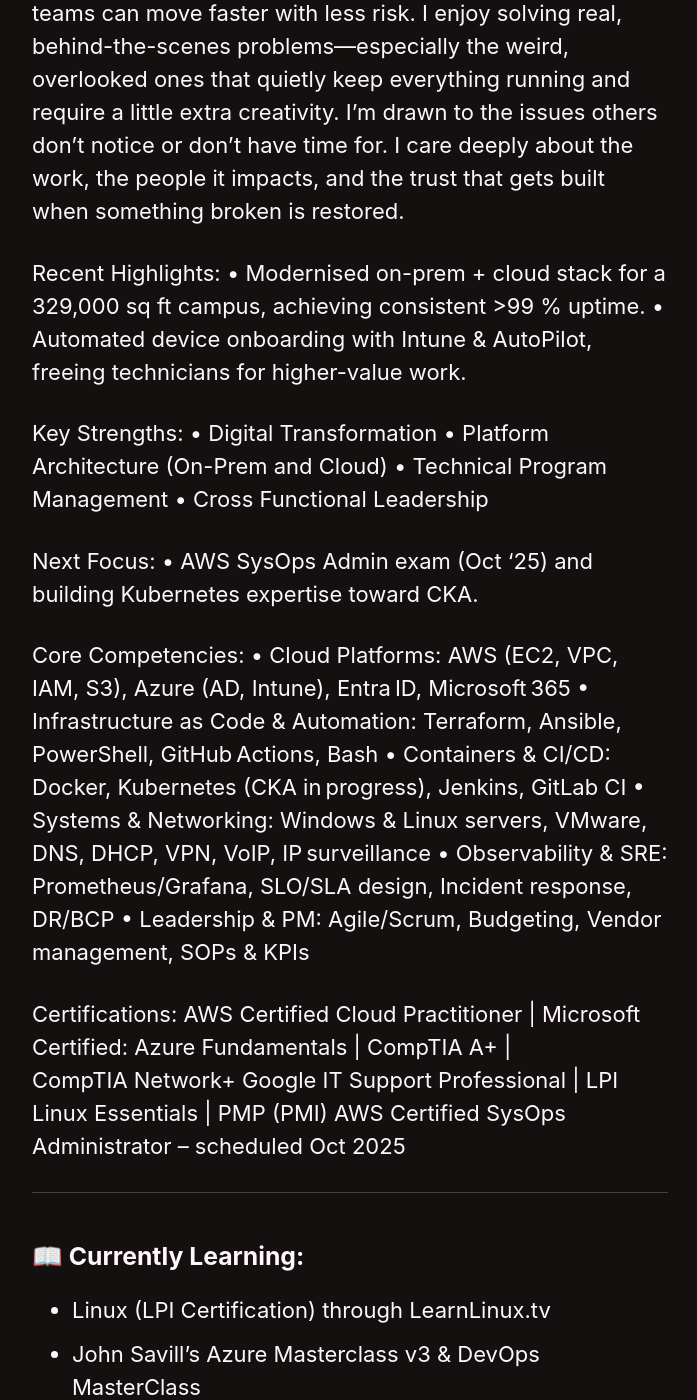
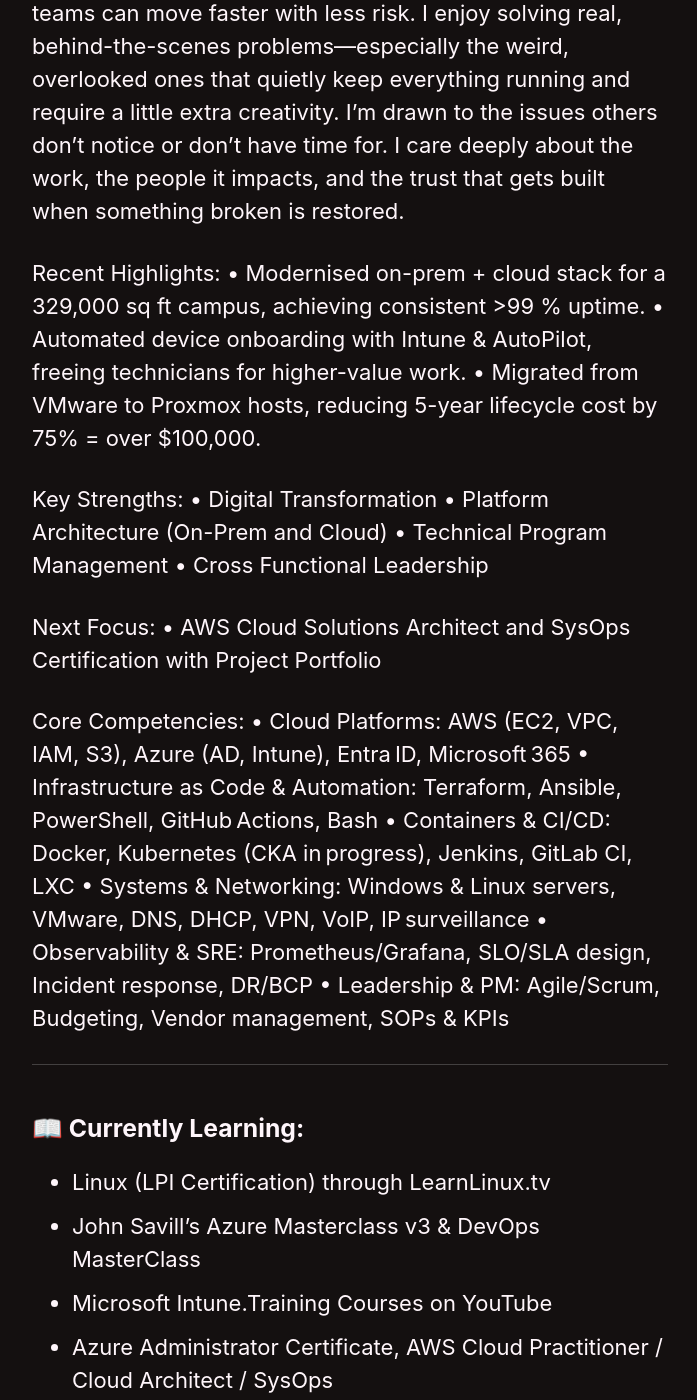
Before and after one commit to jonriggert/jonriggert.github.io, a Jekyll site: the page built from _pages/aboutme.md, in a window 1280 px wide and 1400 px high, scrolled down 1244 px. Shown: the whole window, without its empty margins (290-987 px from the left). Built offline with Jekyll 4.4.1, drawn with Linux system fonts in a browser that asks for light colours; cached includes are drawn as plain includes; some of the changed text lies outside the part shown.

Commit message:
Updated and cleaned up about me page.

```diff
--- a/_pages/aboutme.md
+++ b/_pages/aboutme.md
@@ -18,6 +18,7 @@
 Recent Highlights:
 • Modernised on-prem + cloud stack for a 329,000 sq ft campus, achieving consistent >99 % uptime.
 • Automated device onboarding with Intune & AutoPilot, freeing technicians for higher-value work.
+• Migrated from VMware to Proxmox hosts, reducing 5-year lifecycle cost by 75% = over $100,000.
 
 Key Strengths:
 • Digital Transformation
@@ -26,20 +27,15 @@
 • Cross Functional Leadership
 
 Next Focus:
-• AWS SysOps Admin exam (Oct ‘25) and building Kubernetes expertise toward CKA.
+• AWS Cloud Solutions Architect and SysOps Certification with Project Portfolio
 
 Core Competencies:
 • Cloud Platforms: AWS (EC2, VPC, IAM, S3), Azure (AD, Intune), Entra ID, Microsoft 365
 • Infrastructure as Code & Automation: Terraform, Ansible, PowerShell, GitHub Actions, Bash
-• Containers & CI/CD: Docker, Kubernetes (CKA in progress), Jenkins, GitLab CI
+• Containers & CI/CD: Docker, Kubernetes (CKA in progress), Jenkins, GitLab CI, LXC
 • Systems & Networking: Windows & Linux servers, VMware, DNS, DHCP, VPN, VoIP, IP surveillance
 • Observability & SRE: Prometheus/Grafana, SLO/SLA design, Incident response, DR/BCP
 • Leadership & PM: Agile/Scrum, Budgeting, Vendor management, SOPs & KPIs
-
-Certifications:
-AWS Certified Cloud Practitioner | Microsoft Certified: Azure Fundamentals | CompTIA A+ | CompTIA Network+
-Google IT Support Professional | LPI Linux Essentials | PMP (PMI)
-AWS Certified SysOps Administrator – scheduled Oct 2025
 
 ---
 
@@ -48,7 +44,7 @@
 - Linux (LPI Certification) through LearnLinux.tv
 - John Savill's Azure Masterclass v3 & DevOps MasterClass
 - Microsoft Intune.Training Courses on YouTube
-- Azure Administrator Certificate, AWS Cloud Practitioner / Cloud Architech / SysOps
+- Azure Administrator Certificate, AWS Cloud Practitioner / Cloud Architect / SysOps
 - GitHub, Containerization and Virtualization through DataCamp
 - Proxmox Clustering with Docker, Ubuntu Servers, Windows Servers, Veeam Backups with Ceph and TrueNAS
 
```
